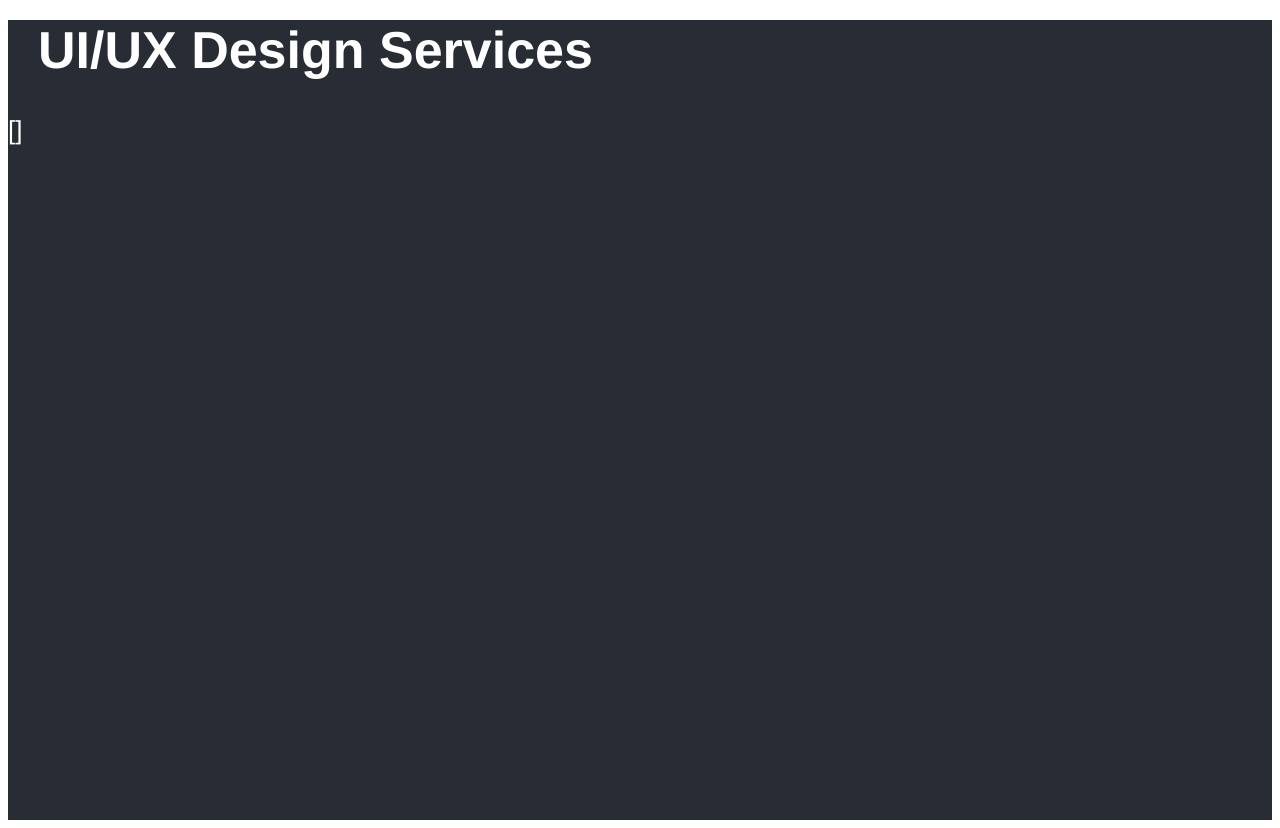
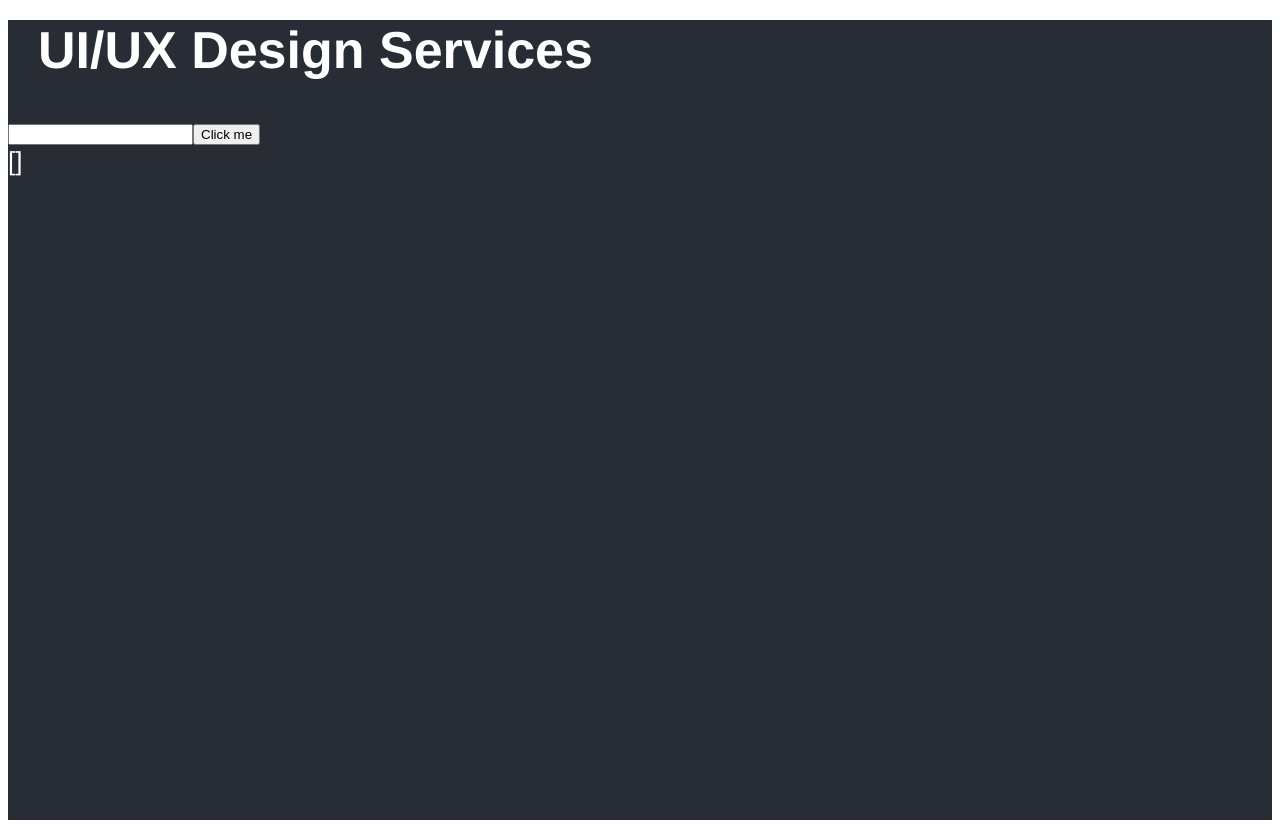
Before and after one commit to Hayat12345678/web_dev_company, a React (Create React App) app: page / in a window 1280 px wide. Built offline with nearby package versions, Linux system fonts and the light colour scheme; no server answers.

Commit message:
frontend

```diff
--- a/src/App.js
+++ b/src/App.js
@@ -16,6 +16,8 @@ function App() {
     <div className="App">
       <header className="App-header">
         <h1>UI/UX Design Services</h1>
+        <input id="input1" type="text"></input>
+        <button onclick="myFunction()">Click me</button>
         <div>{JSON.stringify(users)}</div>
       </header>
     </div>
```
Also changed, not shown: public/2.webp (added), 1 other file (tests, documents, lock files or other folders).
